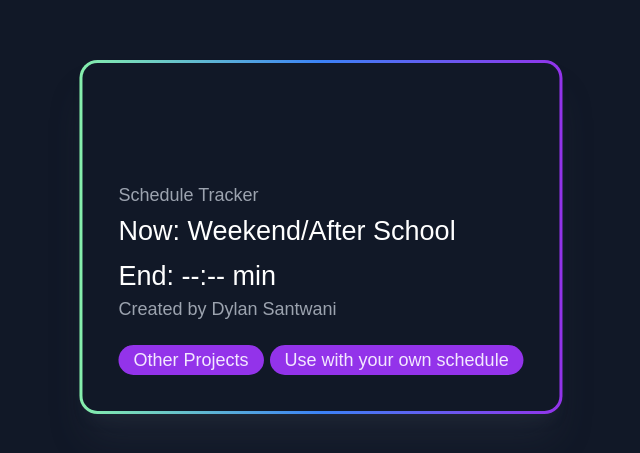
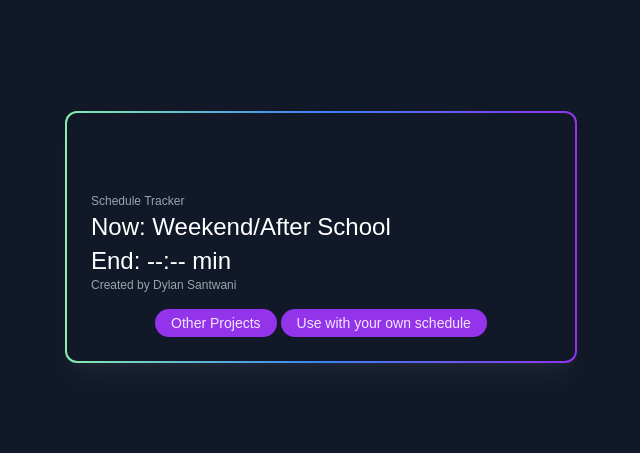
Before and after one commit to dylansantwani/nchstime, a plain HTML site: page index.html in a window 1280 px wide. Shown: the part 163-616 px from the top of the page, without its empty margins (319-959 px from the left). Drawn offline with nearby package versions, Linux system fonts and the light colour scheme.

Commit message:
Update index.html

```diff
--- a/index.html
+++ b/index.html
@@ -1,5 +1,5 @@
 <!DOCTYPE html>
-<html class="dark " lang="en">
+<html class="dark" lang="en">
 
 <head>
     <meta charset="UTF-8">
@@ -23,7 +23,6 @@
                 },
             }
         }
-
     </script>
     <style>
         body {
@@ -51,39 +50,38 @@
 <body class="bg-gray-900">
 
     <article
-        class="scale-150 hover:animate-background rounded-xl bg-gradient-to-r from-green-300 via-blue-500 to-purple-600 p-0.5 shadow-xl transition hover:bg-[length:400%_400%] hover:shadow-sm hover:[animation-duration:_4s] dark:shadow-gray-700/25">
+        class="hover:animate-background rounded-xl bg-gradient-to-r from-green-300 via-blue-500 to-purple-600 p-0.5 shadow-xl transition hover:bg-[length:400%_400%] hover:shadow-sm hover:[animation-duration:_4s] dark:shadow-gray-700/25 max-w-lg w-full">
         <div class="rounded-[10px] bg-white p-5 !pt-20 sm:p-6 dark:bg-gray-900">
             <time datetime="2022-10-10" class="block text-xs text-gray-500 dark:text-gray-400">
                 Schedule Tracker
             </time>
 
             <a href="#">
-                <h3 id="current-period" class="mt-0.5 text-lg font-medium text-gray-900 dark:text-white">
+                <h3 id="current-period" class="mt-0.5 text-xl sm:text-2xl font-medium text-gray-900 dark:text-white">
                     Loading....
                 </h3>
-                <h3 id="time-left" class="mt-0.5 text-lg font-medium text-gray-900 dark:text-white">
+                <h3 id="time-left" class="mt-0.5 text-xl sm:text-2xl font-medium text-gray-900 dark:text-white">
                     Loading....
                 </h3>
             </a>
             <time datetime="2022-10-10" class="block text-xs text-gray-500 dark:text-gray-400">
                 Created by Dylan Santwani
             </time>
-            <div class="mt-4 flex flex-wrap gap-1 cursor-pointer">
+            <div class="mt-4 flex flex-wrap gap-1 cursor-pointer justify-center">
                 <span
-                onclick="window.location.href='https://dylansantwani.com'"
-                    class="whitespace-nowrap rounded-full bg-purple-100 px-2.5 py-0.5 text-xs text-purple-600 dark:bg-purple-600 dark:text-purple-100">
+                    onclick="window.location.href='https://dylansantwani.com'"
+                    class="whitespace-nowrap rounded-full bg-purple-100 px-4 py-1 text-xs sm:text-sm text-purple-600 dark:bg-purple-600 dark:text-purple-100">
                     Other Projects
                 </span>
 
                 <span
                     onclick="window.location.href='custom'"
-                    class="whitespace-nowrap rounded-full bg-purple-100 px-2.5 py-0.5 text-xs text-purple-600 dark:bg-purple-600 dark:text-purple-100 cursor-pointer">
+                    class="whitespace-nowrap rounded-full bg-purple-100 px-4 py-1 text-xs sm:text-sm text-purple-600 dark:bg-purple-600 dark:text-purple-100 cursor-pointer">
                     Use with your own schedule
                 </span>
             </div>
         </div>
     </article>
-
 
     <script>
         function toSeconds(h, m, s) {
```
